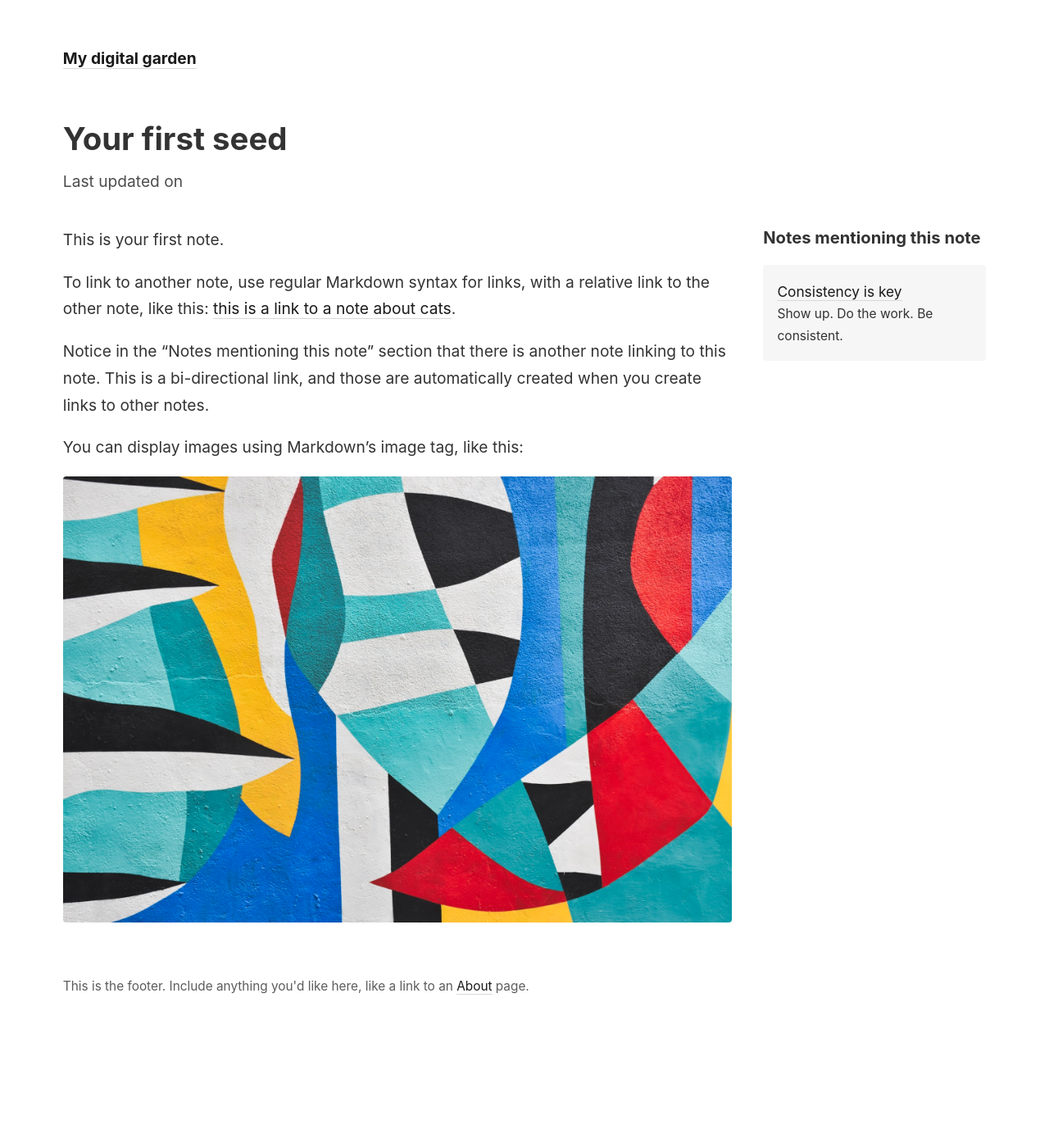
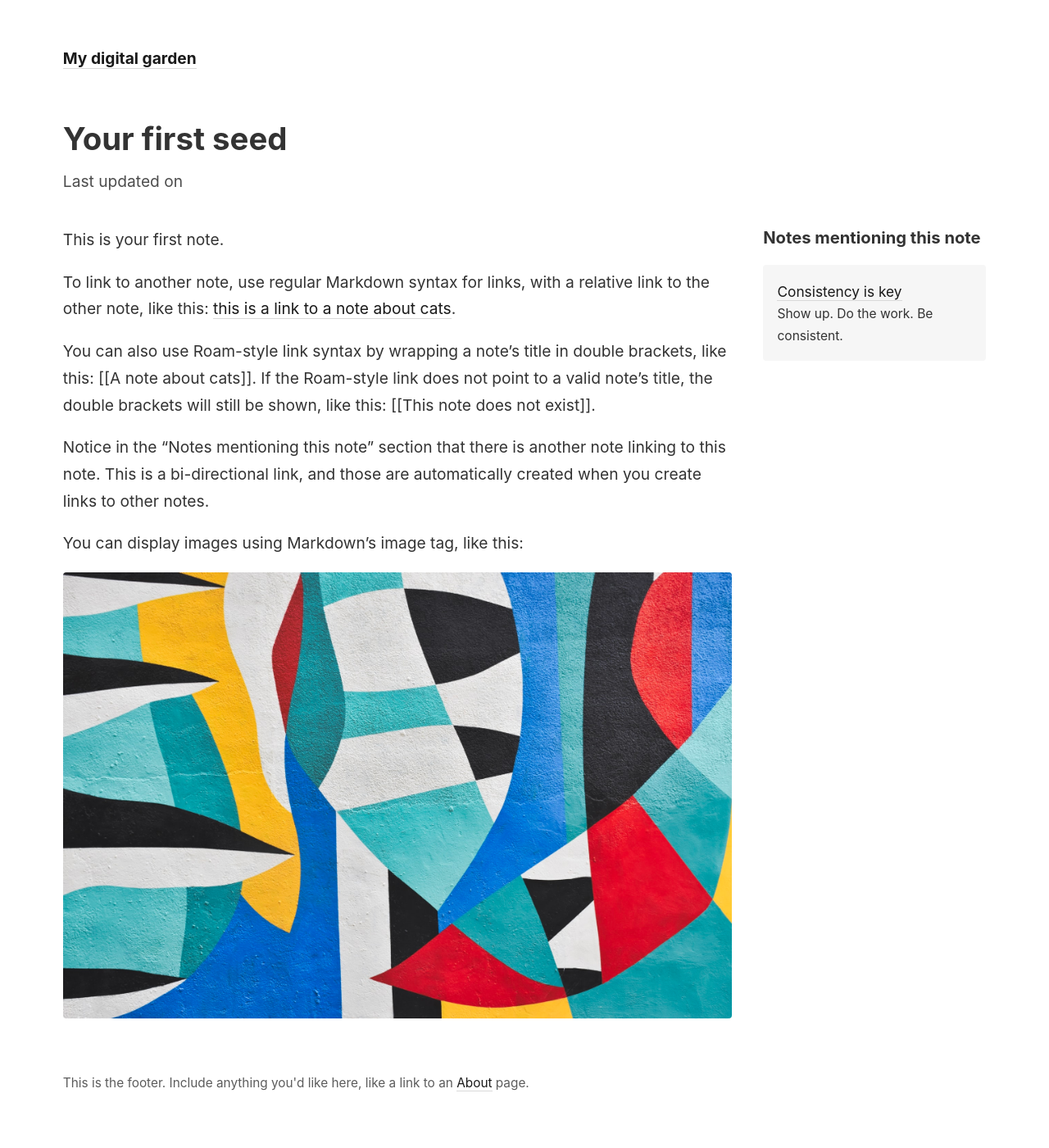
Before and after one commit to Mochael/digital_garden, a Jekyll site: the page built from _notes/your-first-note.md, in a window 1280 px wide. Shown: the whole page at 82% size. Built offline with Jekyll 4.4.1, drawn with Linux system fonts in a browser that asks for light colours; before the commit the page ends 1283 px from its top, so only the background shows below that.

Commit message:
Add support for Roam-style double bracket link syntax

```diff
--- a/_notes/your-first-note.md
+++ b/_notes/your-first-note.md
@@ -7,6 +7,7 @@
 
 To link to another note, use regular Markdown syntax for links, with a relative link to the other note, like this: [this is a link to a note about cats](/cats).
 
+You can also use Roam-style link syntax by wrapping a note's title in double brackets, like this: [[A note about cats]]. If the Roam-style link does not point to a valid note's title, the double brackets will still be shown, like this: [[This note does not exist]].
 
 Notice in the "Notes mentioning this note" section that there is another note linking to this note. This is a bi-directional link, and those are automatically created when you create links to other notes.
 
--- a/_plugins/bidirectional_links_generator.rb
+++ b/_plugins/bidirectional_links_generator.rb
@@ -1,11 +1,17 @@
 # frozen_string_literal: true
-
 class BidirectionalLinksGenerator < Jekyll::Generator
   def generate(site)
-    notes = site.collections['notes'].docs
+    all_notes = site.collections['notes'].docs
 
-    notes.each do |current_note|
-      notes_linking_to_current_note = notes.filter do |e|
+    all_notes.each do |current_note|
+      all_notes.each do |note_potentially_linked_to|
+        current_note.content = current_note.content.gsub(
+          /\[\[#{note_potentially_linked_to.data['title']}\]\]/i,
+          "<a class='internal-link' href='#{note_potentially_linked_to.url}'>#{note_potentially_linked_to.data['title']}</a>"
+        )
+      end
+
+      notes_linking_to_current_note = all_notes.filter do |e|
         e.content.include?(current_note.url)
       end
 
```
Also changed, not shown: README.md (+1 -0 lines).
